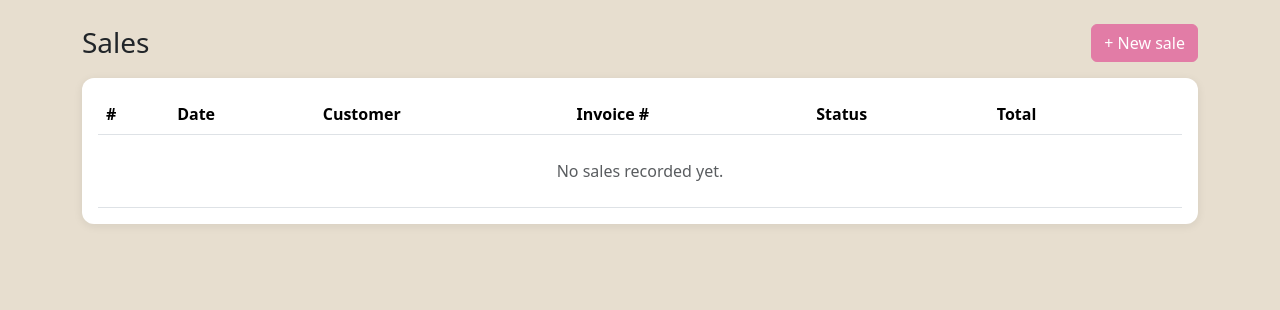
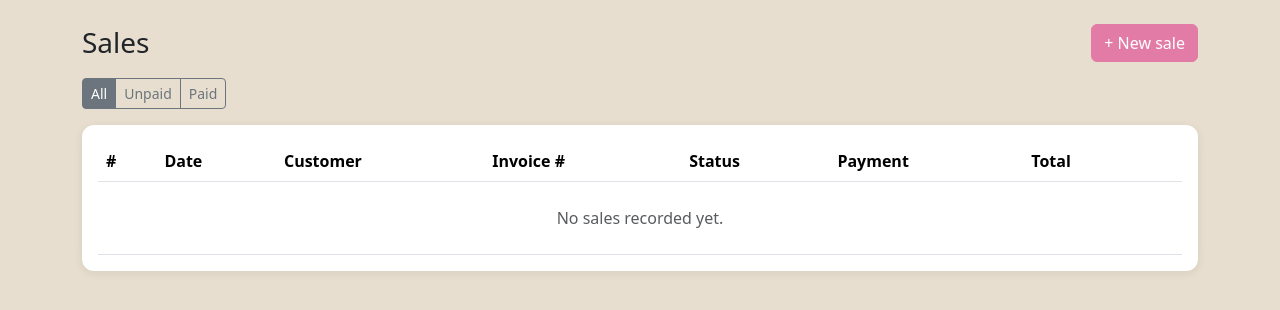
Before and after one commit to luisurcia/mini_erp, a Flask app: page /sales/ in a window 1280 px wide. Shown: the part 104-414 px from the top of the page. Run offline with Flask 3, Linux system fonts and the light colour scheme; the visitor is signed in with stand-in values (Sample User, id 1); data comes from the database, SQL or seed files in the repository; data that the repository does not hold is empty; some libraries are stand-ins or nearby versions.

Commit message:
Add payment status (paid / unpaid) to sales (#51)
Payment is tracked as a separate axis from `status` (fulfilment) — a
completed sale can still be unpaid. Per the issue's resolved questions:
binary paid/unpaid, reference mandatory when marking paid, venta+admin can
register a payment, only admin can revert, no dedicated Payments screen.

- Sale: payment_status / payment_reference / paid_at columns + `is_paid`;
  migration ensure_sale_payment_columns() (existing sales -> unpaid, no
  manual step on deploy).
- SalesService.register_payment() / revert_payment(); reference is
  stripped and required, double-payment raises.
- Sales list: "Payment" badge column (green paid / amber unpaid) + a
  Todas / Por pagar / Pagadas filter (?payment=).
- Sale detail: unpaid -> inline "Register payment" form (reference + date,
  default today); paid -> reference + paid-on date, plus an admin-only
  "Revert payment" button. revert route is module_required + admin_required
  (verified: venta gets 403, button hidden).
- Seeds one demo sale as paid.
- New strings translated es/fr (pybabel: "Unpaid"/"Payment date" fuzzies
  hand-corrected in all three catalogs).

Verified live: register (es + fr), empty-reference blocked, filter, badges,
admin revert, venta 403 on revert. 67 tests pass (+4).

Co-Authored-By: Claude Sonnet 5 <noreply@anthropic.com>
Claude-Session: https://claude.ai/code/session_01JLS4y4LHGq9pTGi1vZvLto

```diff
--- a/app/__init__.py
+++ b/app/__init__.py
@@ -55,6 +55,7 @@ def create_app(config_class: type = Config) -> Flask:
     from app.display import format_money, product_label, product_short_label
 
     app.jinja_env.globals["sale_status_label"] = _sale_status_label
+    app.jinja_env.globals["payment_status_label"] = _payment_status_label
     app.jinja_env.globals["user_role_label"] = _user_role_label
     app.jinja_env.globals["product_label"] = product_label
     app.jinja_env.globals["product_short_label"] = product_short_label
@@ -94,6 +95,18 @@ def _sale_status_label(status: str) -> str:
         Sale.STATUS_COMPLETED: _("Completed"),
         Sale.STATUS_PENDING: _("Pending"),
         Sale.STATUS_CANCELLED: _("Cancelled"),
+    }
+    return labels.get(status, status)
+
+
+def _payment_status_label(status: str) -> str:
+    from flask_babel import gettext as _
+
+    from app.models.sales import Sale
+
+    labels = {
+        Sale.PAYMENT_PAID: _("Paid"),
+        Sale.PAYMENT_UNPAID: _("Unpaid"),
     }
     return labels.get(status, status)
 
--- a/app/blueprints/sales/routes.py
+++ b/app/blueprints/sales/routes.py
@@ -6,12 +6,13 @@ from flask_babel import gettext as _
 from flask_login import login_required
 
 from app.blueprints.sales import bp
-from app.blueprints.sales.forms import SaleMetaForm
+from app.blueprints.sales.forms import PaymentForm, RevertPaymentForm, SaleMetaForm
 from app.display import product_label
 from app.exceptions import MiniErpError
 from app.models.company import Company
+from app.models.sales import Sale
 from app.models.user import User
-from app.permissions import module_required
+from app.permissions import admin_required, module_required
 from app.repositories.customer_repository import CustomerRepository
 from app.repositories.inventory_repository import InventoryRepository
 from app.repositories.product_repository import ProductRepository
@@ -24,8 +25,15 @@ from app.services.sales_service import SalesService
 @login_required
 @module_required(User.MODULE_SALES)
 def index():
-    sales = SalesRepository().get_all()
-    return render_template("sales/index.html", sales=sales)
+    payment_filter = request.args.get("payment")
+    if payment_filter in (Sale.PAYMENT_PAID, Sale.PAYMENT_UNPAID):
+        sales = SalesRepository().by_payment_status(payment_filter)
+    else:
+        payment_filter = None
+        sales = SalesRepository().get_all()
+    return render_template(
+        "sales/index.html", sales=sales, payment_filter=payment_filter
+    )
 
 
 @bp.route("/new", methods=["GET", "POST"])
@@ -82,7 +90,58 @@ def detail(sale_id):
     if sale is None:
         flash(_("Sale not found."), "danger")
         return redirect(url_for("sales.index"))
-    return render_template("sales/detail.html", sale=sale)
+    payment_form = PaymentForm()
+    if not payment_form.is_submitted():
+        payment_form.paid_at.data = date.today()
+    return render_template(
+        "sales/detail.html",
+        sale=sale,
+        payment_form=payment_form,
+        revert_form=RevertPaymentForm(),
+    )
+
+
+@bp.route("/<int:sale_id>/payment", methods=["POST"])
+@login_required
+@module_required(User.MODULE_SALES)
+def register_payment(sale_id):
+    sale = SalesRepository().get(sale_id)
+    if sale is None:
+        flash(_("Sale not found."), "danger")
+        return redirect(url_for("sales.index"))
+
+    form = PaymentForm()
+    if form.validate_on_submit():
+        try:
+            SalesService().register_payment(
+                sale_id,
+                form.payment_reference.data,
+                paid_at=datetime.combine(form.paid_at.data, datetime.min.time()),
+            )
+            flash(_("Payment registered for sale #%(id)s.", id=sale_id), "success")
+        except MiniErpError as exc:
+            flash(str(exc), "danger")
+    else:
+        for errors in form.errors.values():
+            for error in errors:
+                flash(error, "danger")
+    return redirect(url_for("sales.detail", sale_id=sale_id))
+
+
+@bp.route("/<int:sale_id>/payment/revert", methods=["POST"])
+@login_required
+@module_required(User.MODULE_SALES)
+@admin_required
+def revert_payment(sale_id):
+    sale = SalesRepository().get(sale_id)
+    if sale is None:
+        flash(_("Sale not found."), "danger")
+        return redirect(url_for("sales.index"))
+
+    if RevertPaymentForm().validate_on_submit():
+        SalesService().revert_payment(sale_id)
+        flash(_("Payment reverted for sale #%(id)s.", id=sale_id), "success")
+    return redirect(url_for("sales.detail", sale_id=sale_id))
 
 
 def _customer_choices():
--- a/app/cli.py
+++ b/app/cli.py
@@ -18,6 +18,7 @@ from app.schema import (
     ensure_products_optional_columns_nullable,
     ensure_sale_invoice_number_column,
     ensure_sale_item_warehouse_column,
+    ensure_sale_payment_columns,
     ensure_sale_tax_columns,
     ensure_stock_movement_warehouse_column,
     ensure_user_language_column,
@@ -44,6 +45,7 @@ def _upgrade_schema() -> None:
     ensure_products_optional_columns_nullable()
     ensure_sale_invoice_number_column()
     ensure_sale_tax_columns()
+    ensure_sale_payment_columns()
     ensure_company_language_column()
     ensure_company_product_field_toggles()
     ensure_company_currency_columns()
--- a/app/repositories/sales_repository.py
+++ b/app/repositories/sales_repository.py
@@ -13,6 +13,13 @@ class SalesRepository(Repository[Sale]):
 
     def get_all(self) -> list[Sale]:
         return Sale.query.order_by(Sale.sale_date.desc()).all()
+
+    def by_payment_status(self, payment_status: str) -> list[Sale]:
+        return (
+            Sale.query.filter(Sale.payment_status == payment_status)
+            .order_by(Sale.sale_date.desc())
+            .all()
+        )
 
     def completed_between(self, start: datetime, end: datetime) -> list[Sale]:
         return Sale.query.filter(
--- a/app/seed.py
+++ b/app/seed.py
@@ -164,7 +164,7 @@ def _seed_sales(customers: dict[str, Customer], products: dict[str, Product]) ->
     sales_service = SalesService()
     now = datetime.now(UTC)
 
-    sales_service.record_sale(
+    paid_sale = sales_service.record_sale(
         customer_id=customers["green_leaf"].id,
         items=[
             {"product_id": products["Original"].id, "quantity": 20},
@@ -172,6 +172,9 @@ def _seed_sales(customers: dict[str, Customer], products: dict[str, Product]) ->
         ],
         sale_date=now - timedelta(days=6),
         notes="Monthly wholesale restock.",
+    )
+    sales_service.register_payment(
+        paid_sale.id, "TRF-20260101-0042", paid_at=now - timedelta(days=4)
     )
 
     sales_service.record_sale(
--- a/app/templates/sales/index.html
+++ b/app/templates/sales/index.html
@@ -6,9 +6,18 @@
   <a class="btn btn-primary" href="{{ url_for('sales.new_sale') }}">+ {{ _("New sale") }}</a>
 </div>
 
+<div class="btn-group btn-group-sm mb-3" role="group" aria-label="{{ _('Payment filter') }}">
+  <a class="btn btn-outline-secondary {{ 'active' if not payment_filter }}"
+     href="{{ url_for('sales.index') }}">{{ _("All") }}</a>
+  <a class="btn btn-outline-secondary {{ 'active' if payment_filter == 'unpaid' }}"
+     href="{{ url_for('sales.index', payment='unpaid') }}">{{ _("Unpaid") }}</a>
+  <a class="btn btn-outline-secondary {{ 'active' if payment_filter == 'paid' }}"
+     href="{{ url_for('sales.index', payment='paid') }}">{{ _("Paid") }}</a>
+</div>
+
 <div class="card p-3">
   <table class="table align-middle mb-0">
-    <thead><tr><th>#</th><th>{{ _("Date") }}</th><th>{{ _("Customer") }}</th><th>{{ _("Invoice #") }}</th><th>{{ _("Status") }}</th><th>{{ _("Total") }}</th><th></th></tr></thead>
+    <thead><tr><th>#</th><th>{{ _("Date") }}</th><th>{{ _("Customer") }}</th><th>{{ _("Invoice #") }}</th><th>{{ _("Status") }}</th><th>{{ _("Payment") }}</th><th>{{ _("Total") }}</th><th></th></tr></thead>
     <tbody>
       {% for sale in sales %}
       <tr>
@@ -17,11 +26,18 @@
         <td>{{ sale.customer.name }}</td>
         <td>{{ sale.invoice_number or "-" }}</td>
         <td><span class="badge bg-secondary">{{ sale_status_label(sale.status) }}</span></td>
+        <td>
+          {% if sale.is_paid %}
+          <span class="badge bg-success">{{ payment_status_label(sale.payment_status) }}</span>
+          {% else %}
+          <span class="badge bg-warning text-dark">{{ payment_status_label(sale.payment_status) }}</span>
+          {% endif %}
+        </td>
         <td>{{ format_money(sale.total_amount) }}</td>
         <td class="text-end"><a class="btn btn-sm btn-outline-secondary" href="{{ url_for('sales.detail', sale_id=sale.id) }}">{{ _("View") }}</a></td>
       </tr>
       {% else %}
-      <tr><td colspan="7" class="text-muted text-center py-4">{{ _("No sales recorded yet.") }}</td></tr>
+      <tr><td colspan="8" class="text-muted text-center py-4">{{ _("No sales recorded yet.") }}</td></tr>
       {% endfor %}
     </tbody>
   </table>
```
Also changed, not shown: app/blueprints/sales/forms.py (+21 -0 lines), app/models/sales.py (+12 -0 lines), app/schema.py (+21 -0 lines), app/services/sales_service.py (+29 -0 lines), app/templates/sales/detail.html (+29 -0 lines), tests/test_sales_service.py (+48 -0 lines), app/translations/en/LC_MESSAGES/messages.po, app/translations/es/LC_MESSAGES/messages.po, app/translations/fr/LC_MESSAGES/messages.po, 4 other files.
